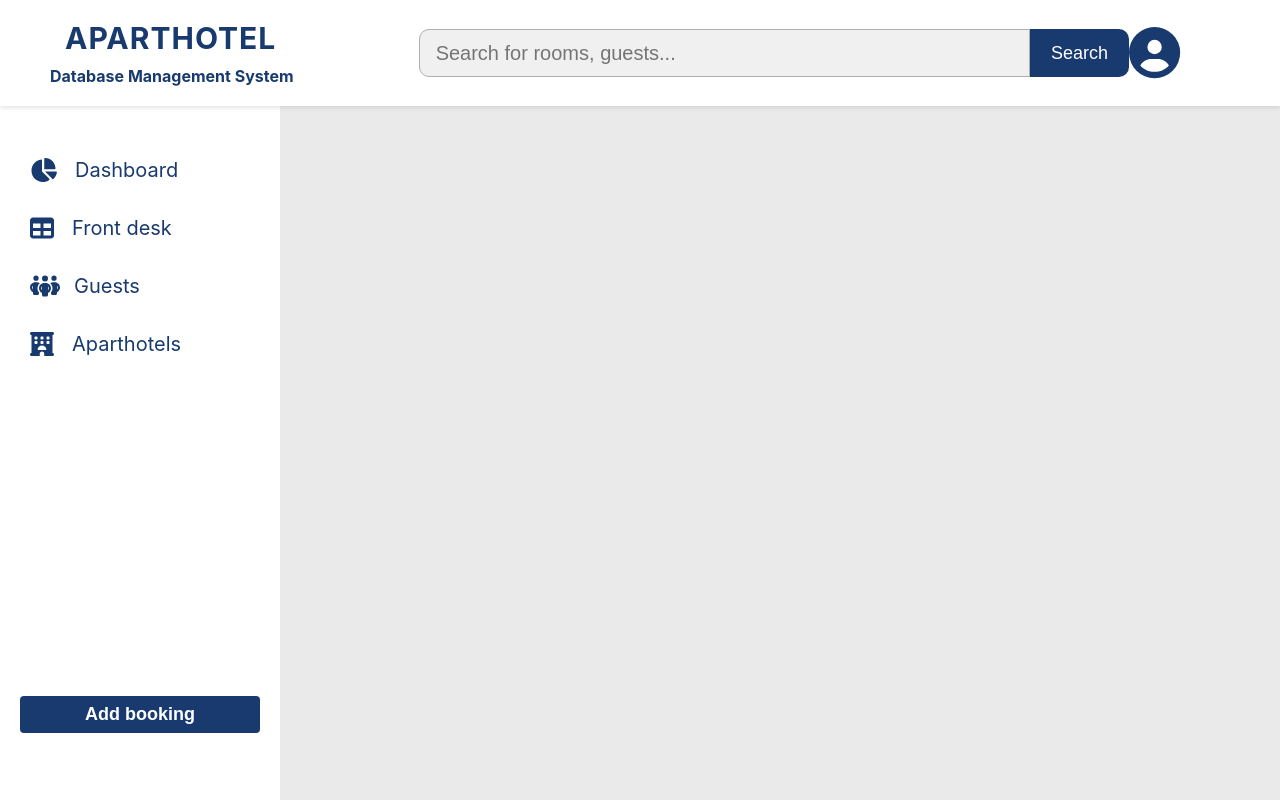
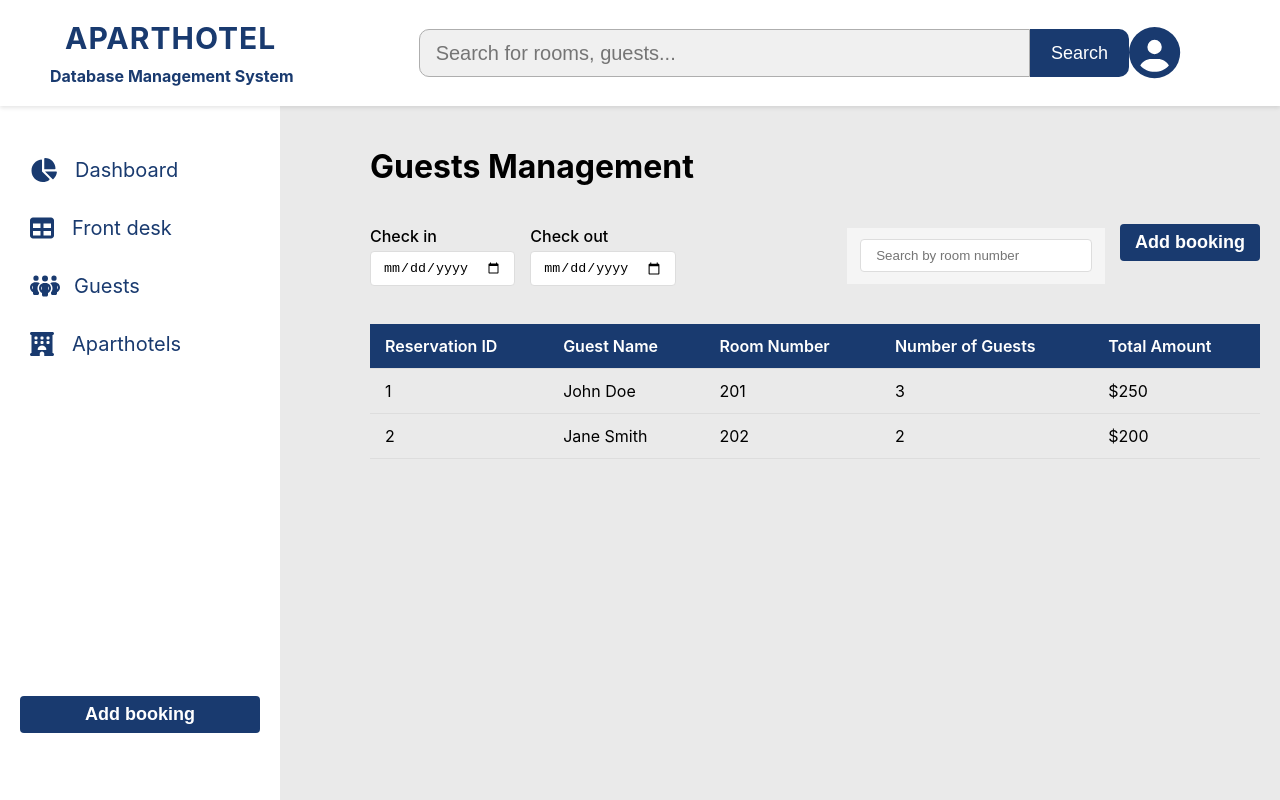
Before and after one commit to ilmamakarevic/aparthotel-database-management-system, a React (Create React App) app in the folder client/: page /guests in a window 1280 px wide. Built offline with nearby package versions, Linux system fonts and the light colour scheme; what @react-pdf/renderer would draw is missing.

Commit message:
features

```diff
--- a/client/src/App.js
+++ b/client/src/App.js
@@ -8,6 +8,8 @@ import FinancialReports from './pages/FinancialReports';
 import GeneralReports from './pages/GeneralReports';
 import OwnerReport from './pages/OwnerReport';
 import FrontDesk from './pages/FrontDesk';
+import Rooms from './pages/Rooms';
+import Guests from './pages/Guests';
 import './App.css';
 
 function App() {
@@ -28,6 +30,8 @@ function App() {
               <Route path="/general-reports" element={<GeneralReports />} />
               <Route path="/owner-report" element={<OwnerReport />} />
               <Route path="/front-desk" element={<FrontDesk />} />
+              <Route path="/rooms" element={<Rooms />} />
+              <Route path="/guests" element={<Guests />} />
             </Routes>
           </main>
         </div>
--- a/client/src/assets/styles/frontDeskCalendar.css
+++ b/client/src/assets/styles/frontDeskCalendar.css
@@ -313,7 +313,7 @@
 }
 
 .period-navigation button:hover {
-  background-color: #e69c2d20;
+  background-color:rgba(234, 161, 51, 0.13);
 }
 
 .week-row.month-view .day-cell {
--- /dev/null
+++ b/client/src/assets/styles/guests.css
@@ -0,0 +1,119 @@
+.guests-container {
+  padding: 20px;
+  max-width: 1200px;
+  margin: 0 auto;
+}
+
+.guests-header {
+  display: flex;
+  justify-content: space-between;
+  align-items: center;
+  margin: 20px 0;
+  flex-wrap: wrap;
+  gap: 20px;
+}
+
+.date-filters {
+  display: flex;
+  gap: 15px;
+}
+
+.date-input {
+  display: flex;
+  flex-direction: column;
+}
+
+.date-input label {
+  margin-bottom: 5px;
+  font-weight: 500;
+}
+
+.date-input input {
+  padding: 8px 12px;
+  border: 1px solid #ddd;
+  border-radius: 4px;
+}
+
+.search-add {
+  display: flex;
+  gap: 15px;
+  align-items: center;
+}
+
+.search-bar input {
+  padding: 8px 15px;
+  border: 1px solid #ddd;
+  border-radius: 4px;
+  width: 200px;
+}
+
+.add-booking-btn {
+  padding: 8px 15px;
+  background: #193A6F;
+  color: white;
+  border: none;
+  border-radius: 4px;
+  cursor: pointer;
+}
+
+.guests-table-container {
+  overflow-x: auto;
+  margin-top: 20px;
+}
+
+.guests-table {
+  width: 100%;
+  border-collapse: collapse;
+}
+
+.guests-table th,
+.guests-table td {
+  padding: 12px 15px;
+  text-align: left;
+  border-bottom: 1px solid #ddd;
+}
+
+.guests-table th {
+  background-color: #193A6F;
+  color: white;
+  font-weight: 600;
+}
+
+.guests-table tr:hover {
+  background-color: #f5f5f5;
+}
+
+.booking-modal {
+  position: fixed;
+  top: 0;
+  left: 0;
+  right: 0;
+  bottom: 0;
+  background: rgba(0,0,0,0.5);
+  display: flex;
+  justify-content: center;
+  align-items: center;
+}
+
+.modal-content {
+  background: white;
+  padding: 20px;
+  border-radius: 4px;
+  width: 500px;
+  max-width: 90%;
+}
+
+@media (max-width: 768px) {
+  .guests-header {
+    flex-direction: column;
+    align-items: flex-start;
+  }
+
+  .search-add {
+    width: 100%;
+  }
+
+  .search-bar input {
+    width: 100%;
+  }
+}
--- /dev/null
+++ b/client/src/assets/styles/rooms.css
@@ -0,0 +1,65 @@
+.rooms-container {
+  padding: 20px;
+  max-width: 1200px;
+  margin: 0 auto;
+}
+
+.search-bar {
+  margin: 20px 0;
+}
+
+.search-bar input {
+  padding: 10px 15px;
+  width: 300px;
+  border: 1px solid #ddd;
+  border-radius: 4px;
+}
+
+.rooms-table-container {
+  overflow-x: auto;
+}
+
+.rooms-table {
+  width: 100%;
+  border-collapse: collapse;
+  margin-top: 20px;
+}
+
+.rooms-table th,
+.rooms-table td {
+  padding: 12px 15px;
+  text-align: left;
+  border-bottom: 1px solid #ddd;
+}
+
+.rooms-table th {
+  background-color: #193A6F;
+  color: white;
+  font-weight: 600;
+}
+
+.rooms-table tr:hover {
+  background-color: #f5f5f5;
+}
+
+.status-badge {
+  padding: 5px 10px;
+  border-radius: 4px;
+  font-size: 0.8rem;
+  font-weight: 600;
+}
+
+.status-badge.available {
+  background-color: #e6f7e6;
+  color: #2e7d32;
+}
+
+.status-badge.unavailable {
+  background-color: #ffebee;
+  color: #c62828;
+}
+
+.status-badge.reserved {
+  background-color: #fff8e1;
+  color: #e65100;
+}
--- /dev/null
+++ b/client/src/pages/Guests.js
@@ -0,0 +1,106 @@
+import React, { useState } from 'react';
+import '../assets/styles/guests.css';
+
+const Guests = () => {
+  const [guests, setGuests] = useState([
+    {
+      reservationId: 1,
+      guestName: 'John Doe',
+      roomNumber: '201',
+      numberOfGuests: 3,
+      totalAmount: 250,
+      checkIn: '2025-04-15',
+      checkOut: '2025-04-20'
+    },
+    {
+      reservationId: 2,
+      guestName: 'Jane Smith',
+      roomNumber: '202',
+      numberOfGuests: 2,
+      totalAmount: 200,
+      checkIn: '2025-04-18',
+      checkOut: '2025-04-22'
+    }
+  ]);
+
+  const [searchTerm, setSearchTerm] = useState('');
+  const [showBookingForm, setShowBookingForm] = useState(false);
+
+  const filteredGuests = guests.filter(guest =>
+    guest.roomNumber.toLowerCase().includes(searchTerm.toLowerCase()) ||
+    guest.guestName.toLowerCase().includes(searchTerm.toLowerCase())
+  );
+
+  return (
+    <div className="guests-container">
+      <h1>Guests Management</h1>
+
+      <div className="guests-header">
+        <div className="date-filters">
+          <div className="date-input">
+            <label>Check in</label>
+            <input type="date" />
+          </div>
+          <div className="date-input">
+            <label>Check out</label>
+            <input type="date" />
+          </div>
+        </div>
+
+        <div className="search-add">
+          <div className="search-bar">
+            <input
+              type="text"
+              placeholder="Search by room number"
+              value={searchTerm}
+              onChange={(e) => setSearchTerm(e.target.value)}
+            />
+          </div>
+          <button
+            className="add-booking-btn"
+            onClick={() => setShowBookingForm(true)}
+          >
+            Add booking
+          </button>
+        </div>
+      </div>
+
+      <div className="guests-table-container">
+        <table className="guests-table">
+          <thead>
+            <tr>
+              <th>Reservation ID</th>
+              <th>Guest Name</th>
+              <th>Room Number</th>
+              <th>Number of Guests</th>
+              <th>Total Amount</th>
+            </tr>
+          </thead>
+          <tbody>
+            {filteredGuests.map((guest, index) => (
+              <tr key={index}>
+                <td>{guest.reservationId}</td>
+                <td>{guest.guestName}</td>
+                <td>{guest.roomNumber}</td>
+                <td>{guest.numberOfGuests}</td>
+                <td>${guest.totalAmount}</td>
+              </tr>
+            ))}
+          </tbody>
+        </table>
+      </div>
+
+      {showBookingForm && (
+        <div className="booking-modal">
+          <div className="modal-content">
+            <h3>Add New Booking</h3>
+            {/* Booking form would go here */}
+            <button onClick={() => setShowBookingForm(false)}>Close</button>
+          </div>
+        </div>
+      )}
+    </div>
+  );
+};
+
+export default Guests;
--- /dev/null
+++ b/client/src/pages/Rooms.js
@@ -0,0 +1,77 @@
+import React, { useState } from 'react';
+import '../assets/styles/rooms.css';
+
+const Rooms = () => {
+  const [rooms, setRooms] = useState([
+    {
+      roomNumber: '100',
+      roomFloor: 'Floor 1',
+      status: 'Available',
+      description: 'AC, double bed, TV, balcony, towel'
+    },
+    {
+      roomNumber: '201',
+      roomFloor: 'Floor 2',
+      status: 'Unavailable',
+      description: 'AC, double bed, TV, balcony, towel'
+    },
+    {
+      roomNumber: '301',
+      roomFloor: 'Floor 3',
+      status: 'Reserved',
+      description: 'AC, double bed, TV, balcony, towel'
+    }
+  ]);
+
+  const [searchTerm, setSearchTerm] = useState('');
+
+  const filteredRooms = rooms.filter(room =>
+    room.roomNumber.toLowerCase().includes(searchTerm.toLowerCase()) ||
+    room.roomFloor.toLowerCase().includes(searchTerm.toLowerCase()) ||
+    room.status.toLowerCase().includes(searchTerm.toLowerCase())
+  );
+
+  return (
+    <div className="rooms-container">
+      <h1>Rooms Management</h1>
+
+      <div className="search-bar">
+        <input
+          type="text"
+          placeholder="Search rooms..."
+          value={searchTerm}
+          onChange={(e) => setSearchTerm(e.target.value)}
+        />
+      </div>
+
+      <div className="rooms-table-container">
+        <table className="rooms-table">
+          <thead>
+            <tr>
+              <th>Room Number</th>
+              <th>Room Floor</th>
+              <th>Status</th>
+              <th>Room Description</th>
+            </tr>
+          </thead>
+          <tbody>
+            {filteredRooms.map((room, index) => (
+              <tr key={index}>
+                <td>{room.roomNumber}</td>
+                <td>{room.roomFloor}</td>
+                <td>
+                  <span className={`status-badge ${room.status.toLowerCase()}`}>
+                    {room.status}
+                  </span>
+                </td>
+                <td>{room.description}</td>
+              </tr>
+            ))}
+          </tbody>
+        </table>
+      </div>
+    </div>
+  );
+};
+
+export default Rooms;
```
Also changed, not shown: client/src/components/Sidebar.js (line endings or trailing spaces).
